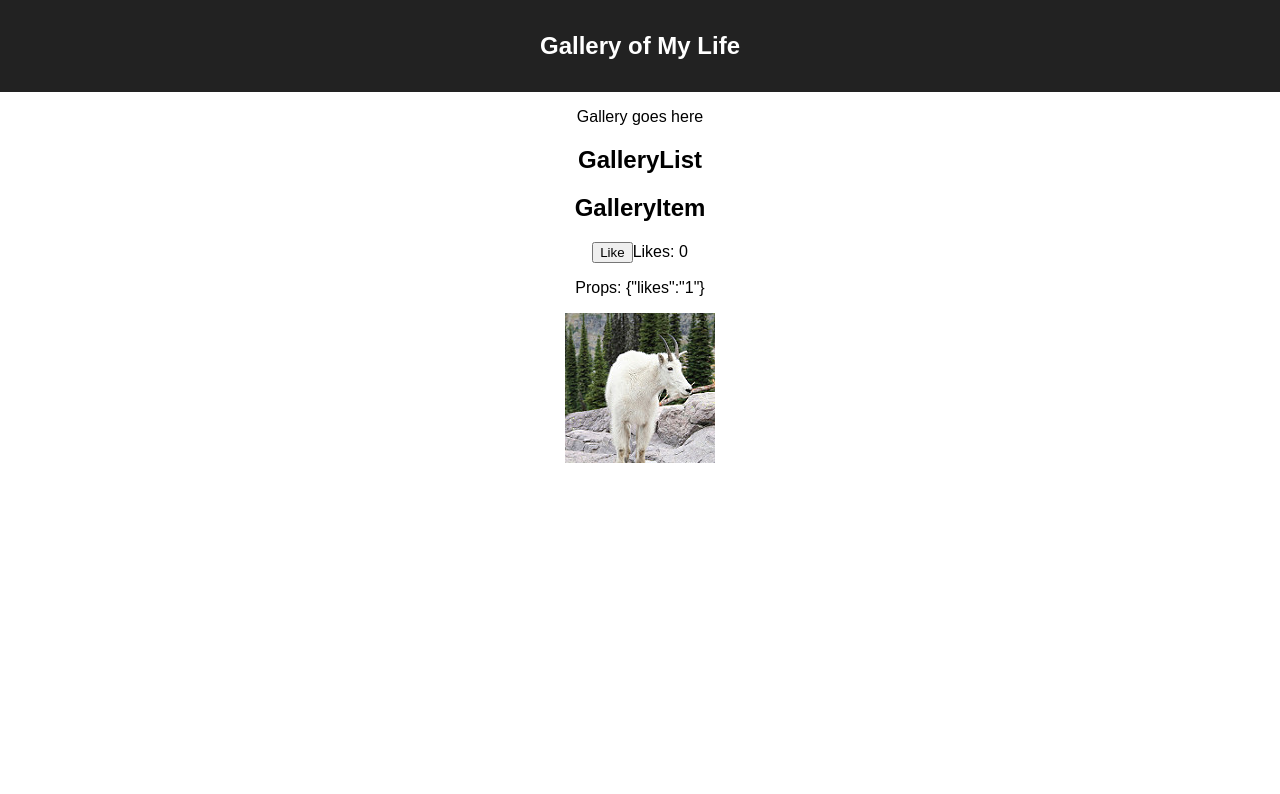
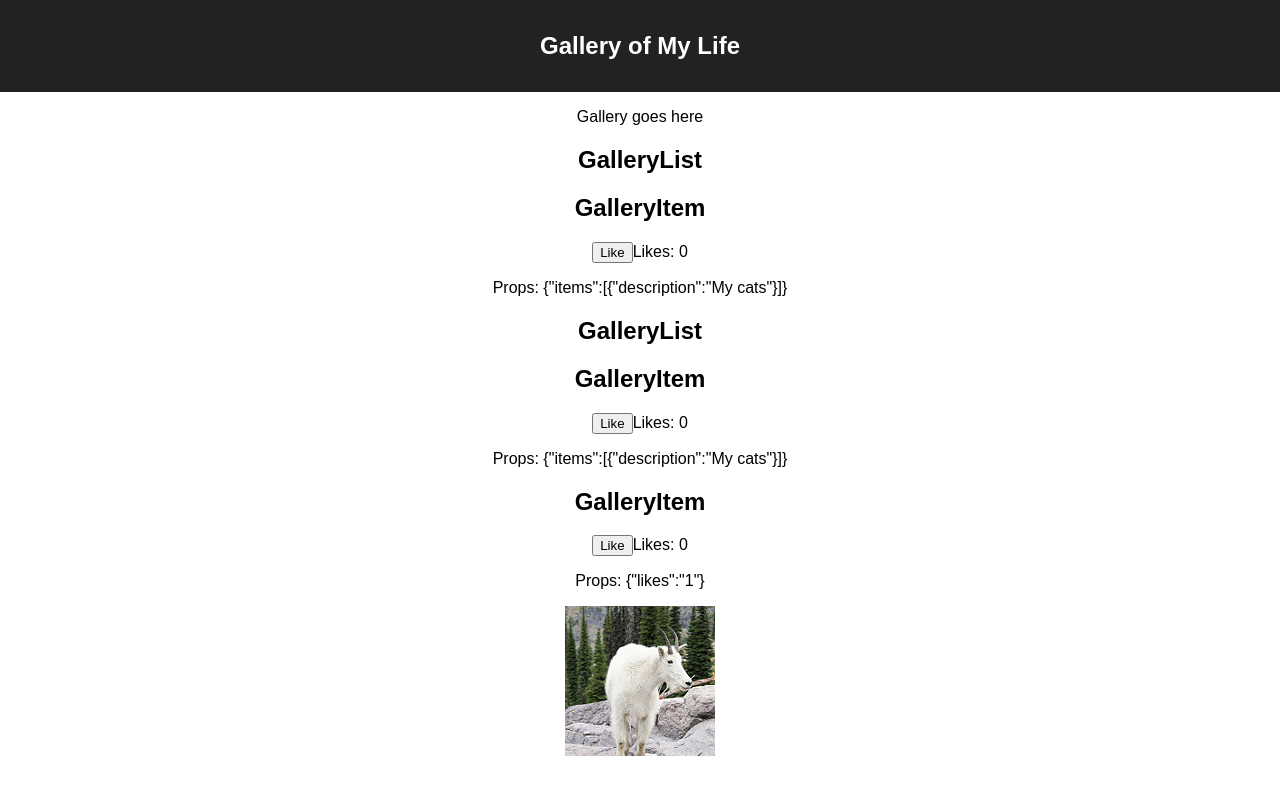
Before and after one commit to carlos-kelley/weekend-react-gallery, a React (Create React App) app: page / in a window 1280 px wide. Shown: the top 794 px of the page. Built offline with nearby package versions, Linux system fonts and the light colour scheme.

Commit message:
adding some arrays

```diff
--- a/src/components/Body/Body.jsx
+++ b/src/components/Body/Body.jsx
@@ -1,10 +1,14 @@
 import React from 'react';
 import {useState} from 'react';
+import GalleryList from '../GalleryList/GalleryList';
+
+
 function Body(){
     return(
         <div className="body">
         <p>
           Gallery goes here
+          <GalleryList />
           </p>
         </div>
     );
--- a/src/components/GalleryItem/GalleryItem.jsx
+++ b/src/components/GalleryItem/GalleryItem.jsx
@@ -1,5 +1,4 @@
 import React from 'react';
-
 import {useState} from 'react';
 
 function GalleryItem( props ){
--- a/src/components/GalleryList/GalleryList.jsx
+++ b/src/components/GalleryList/GalleryList.jsx
@@ -1,10 +1,18 @@
 import React from 'react';
 import {useState} from 'react';
+import GalleryItem from '../GalleryItem/GalleryItem';
 
 function GalleryList(  ){
+let itemsArray = [
+    {
+        description: 'My cats'
+    }
+]
+
     return(
         <div>
             <h2>GalleryList</h2>
+            <GalleryItem items = { itemsArray }/>
             {/* <p>Props: { props }</p> */}
         </div>
     );
--- a/src/components/_template/_template.jsx
+++ b/src/components/_template/_template.jsx
@@ -5,7 +5,8 @@ function _template( props ){
         return(
         <div>
             <h2>_template</h2>
-            <p>{ JSON.stringify( props ) }</p>
+            <p>Hook: { hook }</p>
+            <p>Props: { JSON.stringify( props ) }</p>
         </div>
     );
 }
```
